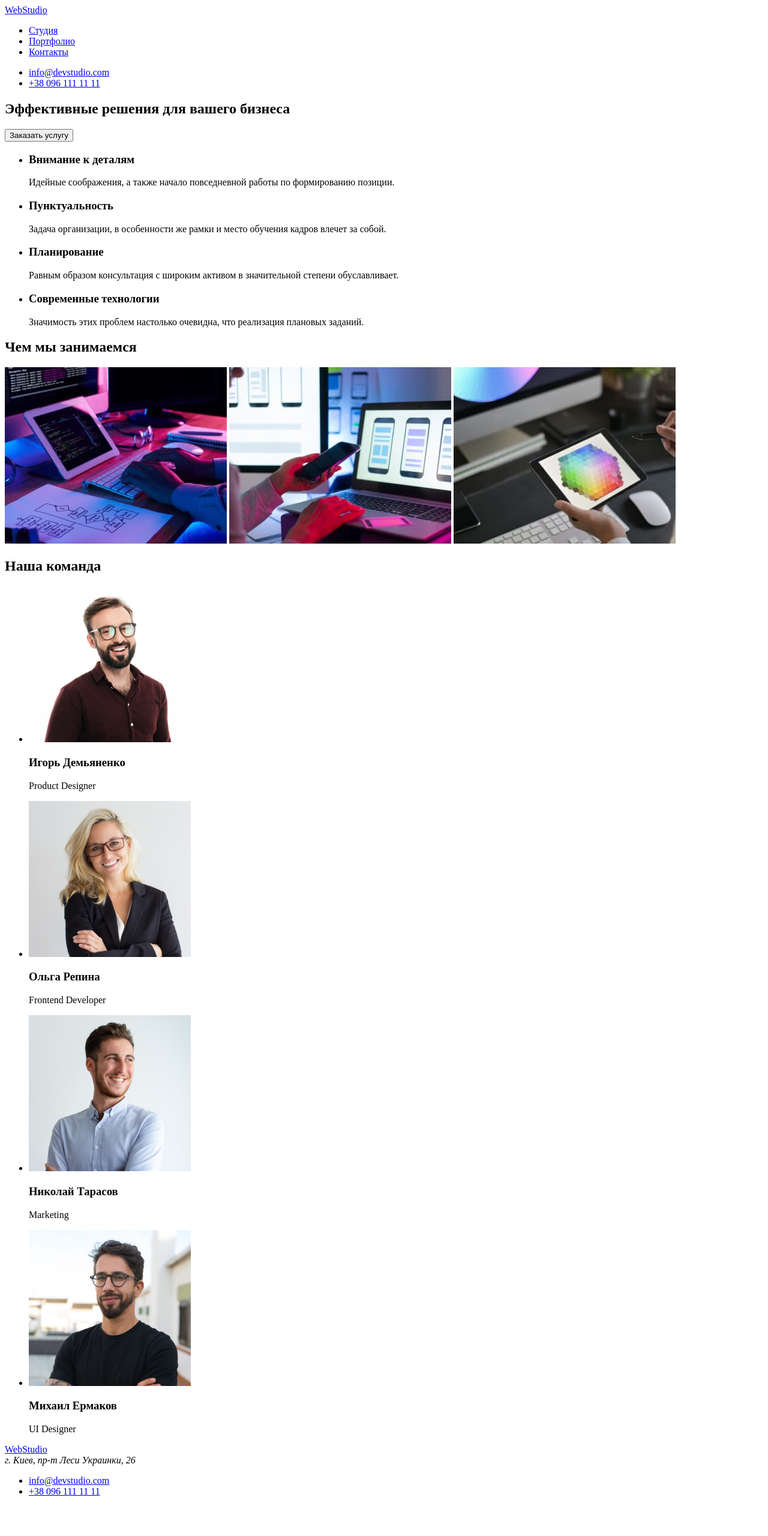
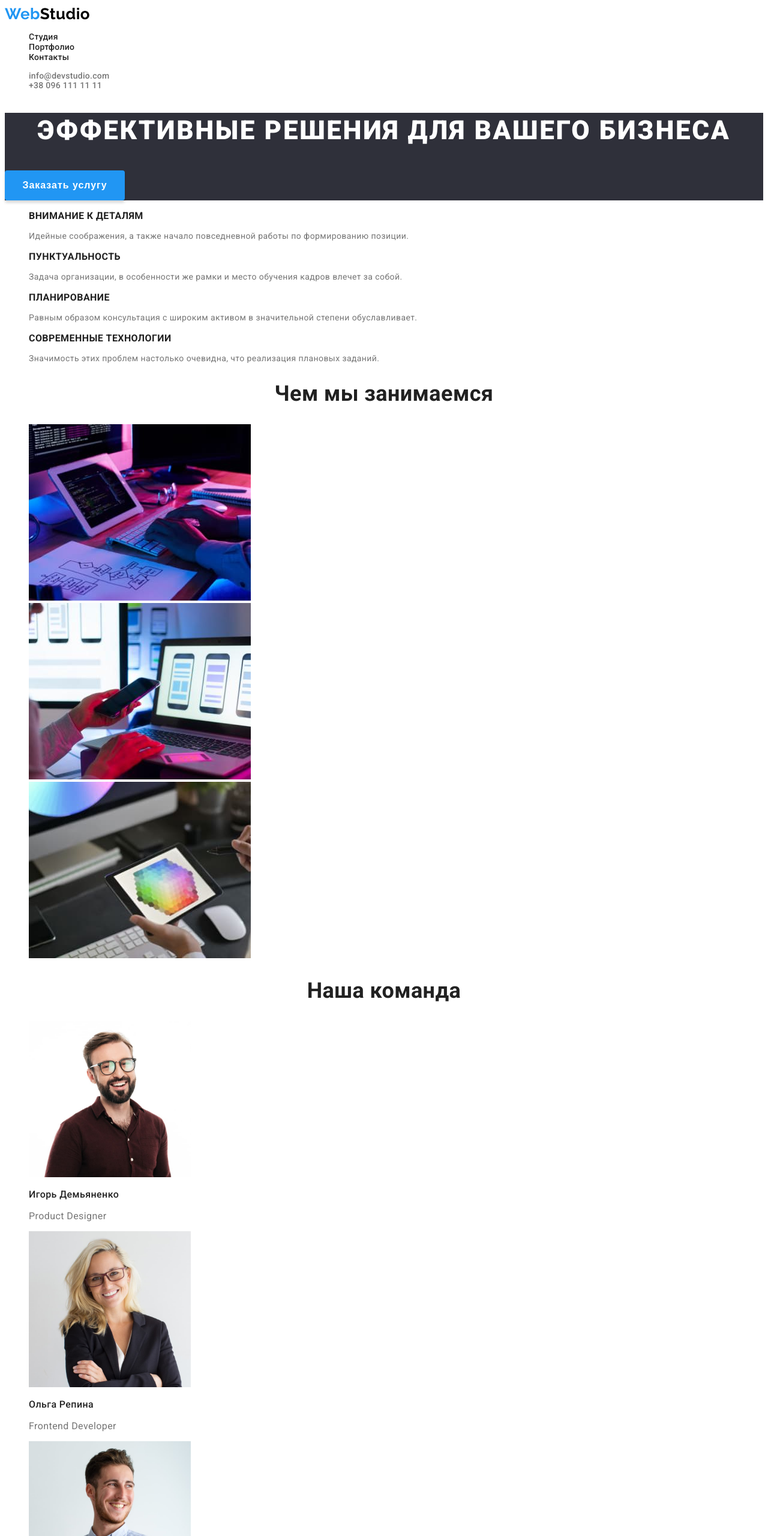
Before and after one commit to AlexUKDev/goit-markup-hw-02, a plain HTML site: page index.html in a window 1280 px wide. Shown: the top 2560 px of the page at 60% size. Before the commit the page ends 2511 px from the top, so only its background shows below. Drawn offline with Linux system fonts and the light colour scheme.

Commit message:
Home work 2 commit
Semantic layout and styles

```diff
--- a/index.html
+++ b/index.html
@@ -7,8 +7,6 @@
     <title>Web Studio (Version 2.1)</title>
 
     <!-- Google Fonts -->
-    <link rel="preconnect" href="https://fonts.googleapis.com">
-    <link rel="preconnect" href="https://fonts.gstatic.com" crossorigin>
     <link href="https://fonts.googleapis.com/css2?family=Raleway:wght@700&family=Roboto:wght@400;500;700;900&display=swap" rel="stylesheet">
 
     <!-- My styles CSS -->
@@ -17,26 +15,29 @@
 <body>
 
     <!-- Header section at the top -->
-    <header>
+    <header class="header-section">
 
         <!-- Navigation -->
-        <nav>
+        <nav class="nav">
 
-            <a href="./index.html">
-                <span>Web</span>Studio
+            <a href="./index.html" class="logo">
+                <span class="accent">Web</span>Studio
             </a>
 
             <!-- Main links Navigation -->
-            <ul>
-                <li><a href="#">Студия</a></li>
-                <li><a href="#">Портфолио</a></li>
-                <li><a href="#">Контакты</a></li>
+            <ul class="nav-list">
+                <li><a href="#" class="nav-links">Студия</a></li>
+                <li><a href="./portfolio.html" class="nav-links">Портфолио</a></li>
+                <li><a href="#" class="nav-links">Контакты</a></li>
             </ul>
         </nav>
             <!-- Сontact details -->
-            <ul>
-                <li><a href="mailto:info@devstudio.com">info@devstudio.com</a></li>
-                <li><a href="tel:+380961111111">+38 096 111 11 11</a></li>
+            <ul class="contacts-list">
+                <li>
+                    <a href="mailto:info@devstudio.com" class="contacts-links">info@devstudio.com</a></li>
+                <li>
+                    <a href="tel:+380961111111" class="contacts-links">+38 096 111 11 11</a>
+                </li>
             </ul>
 
     </header>
@@ -45,35 +46,36 @@
     <main>
 
         <!-- Section after Header vs nav menu -->
-        <section>
+        <section class="hero-section">
 
-            <h1>Эффективные решения для вашего бизнеса</h1>
-            <button type="button">Заказать услугу</button>
+            <h1 class="hero-section-title">Эффективные решения для вашего бизнеса</h1>
+            <button type="button" class="btn">Заказать услугу</button>
 
         </section>
-        <!-- Section vs list of company features -->
-        <section>
+
+        <!--  Excellence section-->
+        <section class="excellence">
 
             <!-- Semantic header (As shown in the video by Alexander Repeta).
                 H2 tag not showing in html page flow. Is hidden with display: none; -->
-            <h2 style="display: none;" >Особенности подхода к работе студии</h2>
+            <h2 style="display: none;" >Приемущества студии</h2>
 
-            <!-- List of studio features -->
-            <ul>
+            <!-- List of excellence -->
+            <ul class="excellence-list">
                 <li>
-                    <h3>Внимание к деталям</h3>
+                    <h3 class="excellence-title">Внимание к деталям</h3>
                     <p>Идейные соображения, а также начало повседневной работы по формированию позиции.</p>
                 </li>
                 <li>
-                    <h3>Пунктуальность</h3>
+                    <h3 class="excellence-title">Пунктуальность</h3>
                     <p>Задача организации, в особенности же рамки и место обучения кадров влечет за собой.</p>
                 </li>
                 <li>
-                    <h3>Планирование</h3>
+                    <h3 class="excellence-title">Планирование</h3>
                     <p>Равным образом консультация с широким активом в значительной степени обуславливает.</p>
                 </li>
                 <li>
-                    <h3>Современные технологии</h3>
+                    <h3 class="excellence-title">Современные технологии</h3>
                     <p>Значимость этих проблем настолько очевидна, что реализация плановых заданий.</p>
                 </li>
             </ul>
@@ -81,50 +83,53 @@
         </section>
 
         <!-- What are we doing section-->
-        <section>
-            <h2>Чем мы занимаемся</h2>
-            <img src="./images/box1.jpg" alt="планирование проекта" width="370">
-            <img src="./images/box2.jpg" alt="разрабатка интерфейса изначально для мобильной версии" width="370">
-            <img src="./images/box3.jpg" alt="внимание к цветам и оттенкам" width="370">
+        <section class="">
+            <h2 class="title">Чем мы занимаемся</h2>
+            <ul>
+                <li><img src="./images/box1.jpg" alt="планирование проекта" width="370"></li>
+                <li><img src="./images/box2.jpg" alt="разрабатка интерфейса изначально для мобильной версии" width="370"></li>
+                <li><img src="./images/box3.jpg" alt="внимание к цветам и оттенкам" width="370"></li>
+            </ul>
+
         </section>
 
         <!-- Our team section-->
-        <section>
-            <h2>Наша команда</h2>
+        <section class="team-section">
+            <h2 class="title">Наша команда</h2>
 
-            <!-- List of team members-->
-            <ul>
+            <!-- Team list -->
+            <ul class="team-list">
                 <li>
                     <img
                     src="./images/IgorDemyanenko.jpg"
                     alt="Фото продуктового дизайнера Игоря Демьяненко"
                     width="270">
-                    <h3>Игорь Демьяненко</h3>
-                    <p>Product Designer</p>
+                    <h3 class="name-title">Игорь Демьяненко</h3>
+                    <p class="team-text">Product Designer</p>
                 </li>
                 <li>
                     <img
                     src="./images/OlgaRepina.jpg"
                     alt="Фото фронтенд разработчика Ольги Репиной"
                     width="270">
-                    <h3>Ольга Репина</h3>
-                    <p>Frontend Developer</p>
+                    <h3 class="name-title">Ольга Репина</h3>
+                    <p class="team-text">Frontend Developer</p>
                 </li>
                 <li>
                     <img
                     src="./images/NikolaiTarasov.jpg"
                     alt="Фото маркетолога Николая Тарасова"
                     width="270">
-                    <h3>Николай Тарасов</h3>
-                    <p>Marketing</p>
+                    <h3 class="name-title">Николай Тарасов</h3>
+                    <p class="team-text">Marketing</p>
                 </li>
                 <li>
                     <img
                     src="./images/MikhailErmak.jpg"
                     alt="Фото дизайнера пользовательских интерфейсов Михаила Ермакова"
                     width="270">
-                    <h3>Михаил Ермаков</h3>
-                    <p>UI Designer</p>
+                    <h3 class="name-title">Михаил Ермаков</h3>
+                    <p class="team-text">UI Designer</p>
                 </li>
             </ul>
 
@@ -133,24 +138,27 @@
     </main>
 
     <!-- Footer section -->
-    <footer>
+    <footer class="footer-section">
 
         <!-- Logo -->
-        <a href="./index.html">
-            <span>Web</span>Studio
+        <a href="./index.html" class="logo">
+            <span class="accent">Web</span>Studio
         </a>
 
         <!-- The address -->
-        <address>
+        <address class="address">
             г. Киев, пр-т Леси Украинки, 26
         </address>
 
         <!-- Сontact details -->
-        <ul>
-            <li><a href="mailto:info@devstudio.com">info@devstudio.com</a></li>
-            <li><a href="tel:+380961111111">+38 096 111 11 11</a></li>
+        <ul class="contacts-list">
+            <li>
+                <a href="mailto:info@devstudio.com" class="contacts-links footer">info@devstudio.com</a>
+            </li>
+            <li>
+                <a href="tel:+380961111111" class="contacts-links footer">+38 096 111 11 11</a>
+            </li>
         </ul>
-
     </footer>
 
 </body>
--- a/styles/style.css
+++ b/styles/style.css
@@ -0,0 +1,170 @@
+/* Prmiry colors of project */
+:root {
+  --primary-text-color: #757575;
+  --logo-black: #000000;
+  --title-text-color: #212121;
+  --accent-color: #2196f3;
+  --btn-hover-color: #188ce8;
+  --primary-white-color: #ffffff;
+  --gray-bg-color: #2f303a;
+}
+
+/* Basic inherited properties */
+body {
+  background-color: var(--primary-white-color);
+
+  font-family: "Roboto", sans-serif;
+  font-style: normal;
+  font-size: 14px;
+  letter-spacing: 0.03em;
+  line-height: 1.2;
+  color: var(--primary-text-color);
+}
+
+/* WebStudio Logo syles */
+.logo {
+  color: var(--logo-black);
+  font-family: "Raleway", sans-serif;
+  font-weight: 700;
+  font-size: 26px;
+  text-decoration: none;
+}
+.accent {
+  color: var(--accent-color);
+}
+
+/* Main links Navigation */
+ul {
+  list-style: none;
+}
+
+.nav-list,
+.contacts-list {
+  letter-spacing: 0.02em;
+  font-weight: 500;
+}
+
+.nav-links,
+.contacts-links {
+  color: var(--primary-text-color);
+  text-decoration: none;
+}
+
+.nav-links {
+  color: var(--title-text-color);
+}
+
+/* Hover and focus styles for links*/
+.logo:hover,
+.logo:focus,
+.nav-links:hover,
+.nav-links:focus,
+.contacts-links:hover,
+.contacts-links:focus {
+  color: var(--accent-color);
+}
+
+/* Hero-section styles*/
+.hero-section {
+  height: fit-content;
+  /* BG для видимости белого цвета */
+  background-color: var(--gray-bg-color);
+}
+
+.hero-section-title {
+  color: var(--primary-white-color);
+  font-weight: 900;
+  font-size: 44px;
+  line-height: 1.36;
+  text-align: center;
+  letter-spacing: 0.06em;
+  text-transform: uppercase;
+}
+/* Button styles */
+.btn {
+  color: var(--primary-white-color);
+  background-color: var(--accent-color);
+  font-weight: 700;
+  font-size: 16px;
+  line-height: 1.87;
+  letter-spacing: 0.06em;
+  border: none;
+  box-shadow: 0px 4px 4px rgba(0, 0, 0, 0.15);
+  border-radius: 4px;
+
+  width: 200px;
+  height: 50px;
+
+  align-items: center;
+  text-align: center;
+  padding: none;
+}
+.btn:hover {
+  background-color: var(--btn-hover-color);
+  cursor: pointer;
+}
+
+/* Reset standard styles*/
+.excellence-list,
+.team-list {
+  list-style: none;
+}
+
+.title {
+  color: var(--title-text-color);
+  font-weight: 700;
+  font-size: 36px;
+  line-height: 1.16;
+  text-align: center;
+}
+
+/* Excellence section syles  */
+.excellence-title {
+  color: var(--title-text-color);
+  font-weight: 700;
+  text-transform: uppercase;
+  font-size: 16px;
+}
+
+/* Team section styles */
+.name-title {
+  color: var(--title-text-color);
+  font-weight: 500;
+  font-size: 16px;
+  line-height: 1.18;
+}
+
+.team-text {
+  font-weight: 400;
+  font-size: 16px;
+}
+
+/* Footer section styles */
+.footer-section {
+  height: fit-content;
+  /* BG для видимости белого цвета */
+  background-color: var(--gray-bg-color);
+}
+
+.address {
+  font-style: normal;
+  color: var(--primary-white-color);
+  line-height: 1.71;
+}
+.contacts-links.footer {
+  font-weight: 400;
+  font-size: 14px;
+  line-height: 1.71;
+}
+
+/* Portfolio.html styles */
+
+.portfolio-menu,
+.portfolio-items {
+  display: flex;
+}
+
+.portfolio-items {
+  flex-direction: row;
+  flex-wrap: wrap;
+}
```
Also changed, not shown: portfolio.html (added, +181 -0 lines), images/portfolio-img/GrowingBusiness.jpg (added), images/portfolio-img/LABproject.jpg (added), images/portfolio-img/boxesPjoject.jpg (added), images/portfolio-img/inspirationHasNoBorders.jpg (added), images/portfolio-img/limitedEdition.jpg (added), images/portfolio-img/newOrleanVsGoldenStar.jpg (added), images/portfolio-img/primeProject.jpg (added), images/portfolio-img/restaurantSeafood.jpg (added), images/portfolio-img/tehno-krak.jpg (added).
